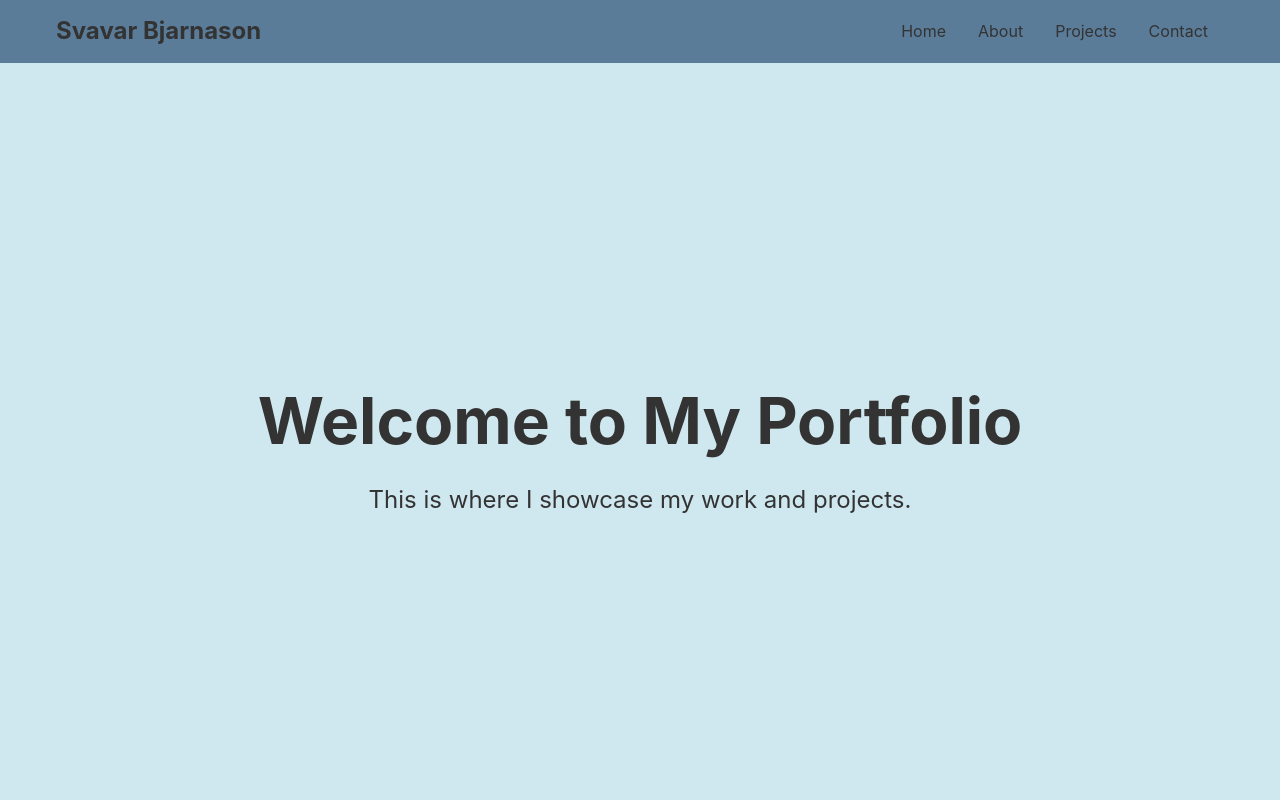
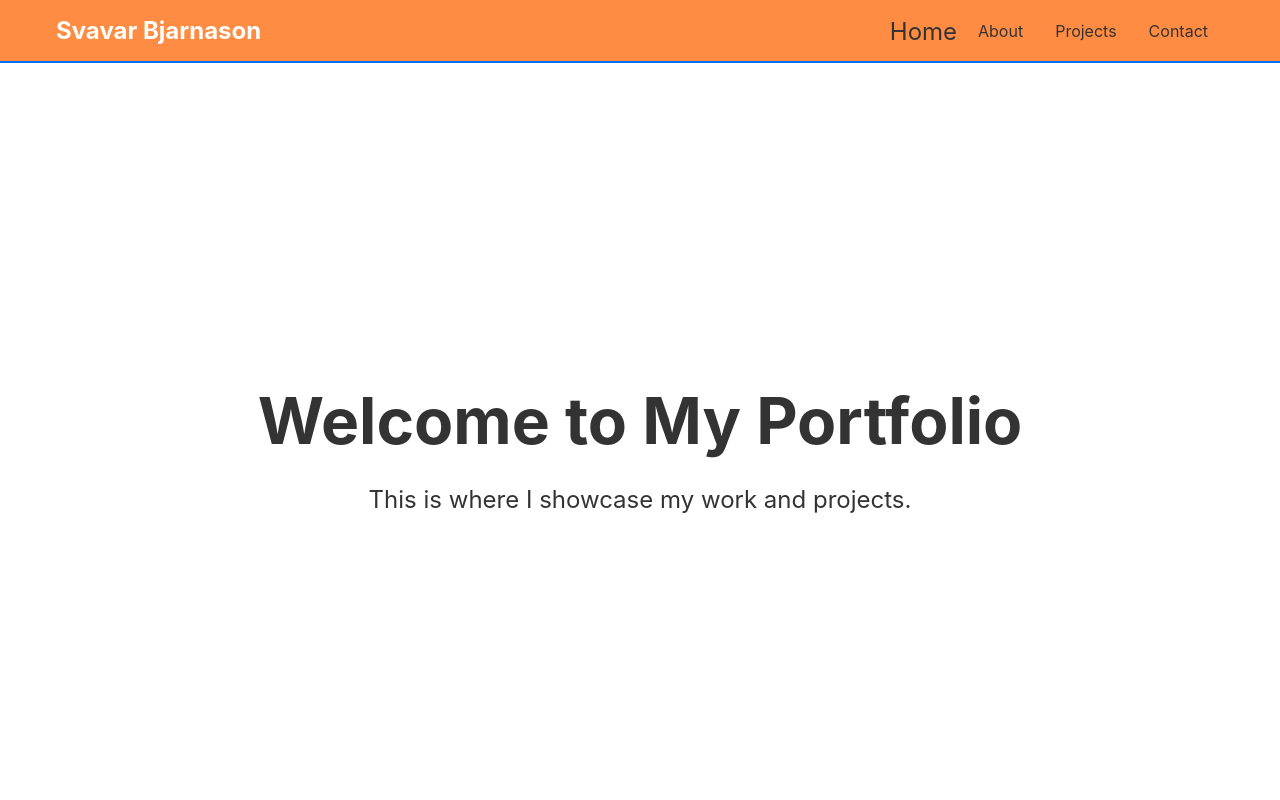
Before and after one commit to svavarbjarki/portfolio-website, a Next.js app: page / in a window 1280 px wide. Shown: the top 800 px of the page. Built offline with nearby package versions, Linux system fonts and the light colour scheme.

Commit message:
navbar changes + some
changes navbar a little bit and more design tweaking

```diff
--- a/package.json
+++ b/package.json
@@ -9,9 +9,11 @@
     "lint": "next lint"
   },
   "dependencies": {
+    "bootstrap": "^5.3.3",
+    "next": "14.2.4",
     "react": "^18",
-    "react-dom": "^18",
-    "next": "14.2.4"
+    "react-bootstrap": "^2.10.2",
+    "react-dom": "^18"
   },
   "devDependencies": {
     "postcss": "^8",
--- a/src/components/Header.js
+++ b/src/components/Header.js
@@ -1,8 +1,11 @@
 // components/Header.js
 import Link from 'next/link';
+import { useRouter } from 'next/router';
 import styles from '../styles/Header.module.css';
 
 export default function Header() {
+  const router = useRouter();
+
   return (
     <header className={styles.header}>
       <div className={styles.container}>
@@ -10,10 +13,10 @@ export default function Header() {
           <Link href="/">Svavar Bjarnason</Link>
         </div>
         <nav className={styles.nav}>
-          <Link href="/">Home</Link>
-          <Link href="/about">About</Link>
-          <Link href="/projects">Projects</Link>
-          <Link href="/contact">Contact</Link>
+          <Link href="/" className={router.pathname === '/' ? styles.active : ''}>Home</Link>
+          <Link href="/about" className={router.pathname === '/about' ? styles.active : ''}>About</Link>
+          <Link href="/projects" className={router.pathname === '/projects' ? styles.active : ''}>Projects</Link>
+          <Link href="/contact" className={router.pathname === '/contact' ? styles.active : ''}>Contact</Link>
         </nav>
       </div>
     </header>
--- a/src/pages/contact.js
+++ b/src/pages/contact.js
@@ -1,7 +1,9 @@
 // pages/contact.js
+import styles from '../styles/Contact.module.css';
+
 export default function Contact() {
     return (
-      <div>
+      <div className={styles.container}>
         <h1>Contact Me</h1>
         <p>Provide your contact details here.</p>
       </div>
--- a/src/pages/projects.js
+++ b/src/pages/projects.js
@@ -1,7 +1,9 @@
 // pages/projects.js
+import styles from '../styles/Projects.module.css';
+
 export default function Projects() {
     return (
-      <div>
+      <div className={styles.container}>
         <h1>My Projects</h1>
         <p>Showcase your projects here.</p>
       </div>
--- a/src/styles/About.module.css
+++ b/src/styles/About.module.css
@@ -16,7 +16,7 @@
     flex-direction: column;
     justify-content: center;
     align-items: flex-start;
-    max-width: 800px;
+    max-width: 1200px;
     width: 100%;
   }
 
--- /dev/null
+++ b/src/styles/Contact.module.css
@@ -0,0 +1,8 @@
+.container {
+
+    padding: 0 2rem;
+    display: flex;
+    flex-direction: column;
+    justify-content: center;
+    align-items: center;
+  }
--- a/src/styles/Header.module.css
+++ b/src/styles/Header.module.css
@@ -4,11 +4,11 @@
   width: 100%;
   padding: 1rem 0;
   background-color: var(--primary-color);
-  color: var(--text-color);
+  color: #fff;
   display: flex;
   justify-content: center;
   align-items: center;
-  border-bottom: 2px solid var(--primary-color);
+  border-bottom: 2px solid #0070f3;
 }
 
 .container {
@@ -20,20 +20,24 @@
   padding: 0 1rem;
 }
 
-.logo a {
+.logo {
   font-size: 1.5rem;
   font-weight: bold;
-  color: var(--text-color);
+  color: #fff;
   text-decoration: none;
 }
 
 .nav a {
+  display: inline-block;
   margin: 0 1rem;
   color: var(--text-color);
-  text-decoration: none;
-  transition: color 0.3s;
+  transition: transform 0.3s ease;
 }
 
 .nav a:hover {
-  color: var(--primary-color);
+  transform: scale(1.5);
 }
+
+.nav .active {
+  transform: scale(1.5);
+}
--- /dev/null
+++ b/src/styles/Projects.module.css
@@ -0,0 +1,7 @@
+.container {
+    padding: 0 2rem;
+    display: flex;
+    flex-direction: column;
+    justify-content: center;
+    align-items: center;
+  }
--- a/src/styles/globals.css
+++ b/src/styles/globals.css
@@ -1,8 +1,8 @@
 /* styles/globals.css */
 
 :root {
-  --primary-color: #5b7c99;
-  --secondary-color: #cfe8ef;
+  --primary-color: #ff8c42;
+  --secondary-color: #ffffff;
   --background-color: #ff8c42;
   --text-color: #333333;
 }
```
Also changed, not shown: 1 other file (tests, documents, lock files or other folders).
